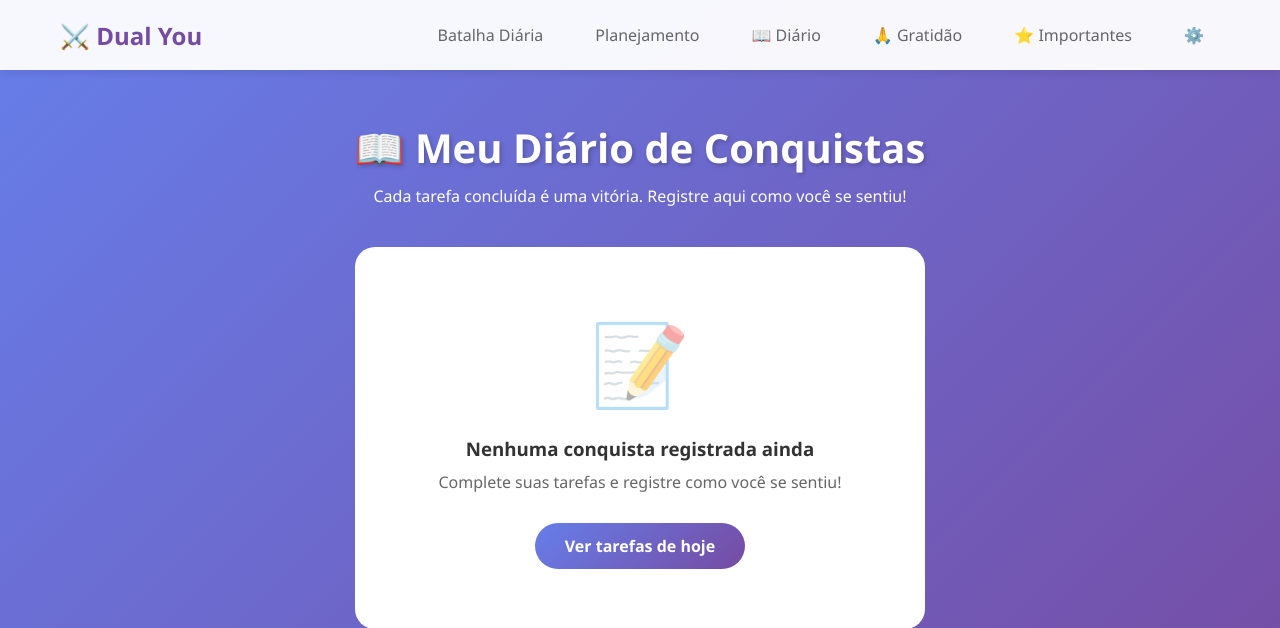
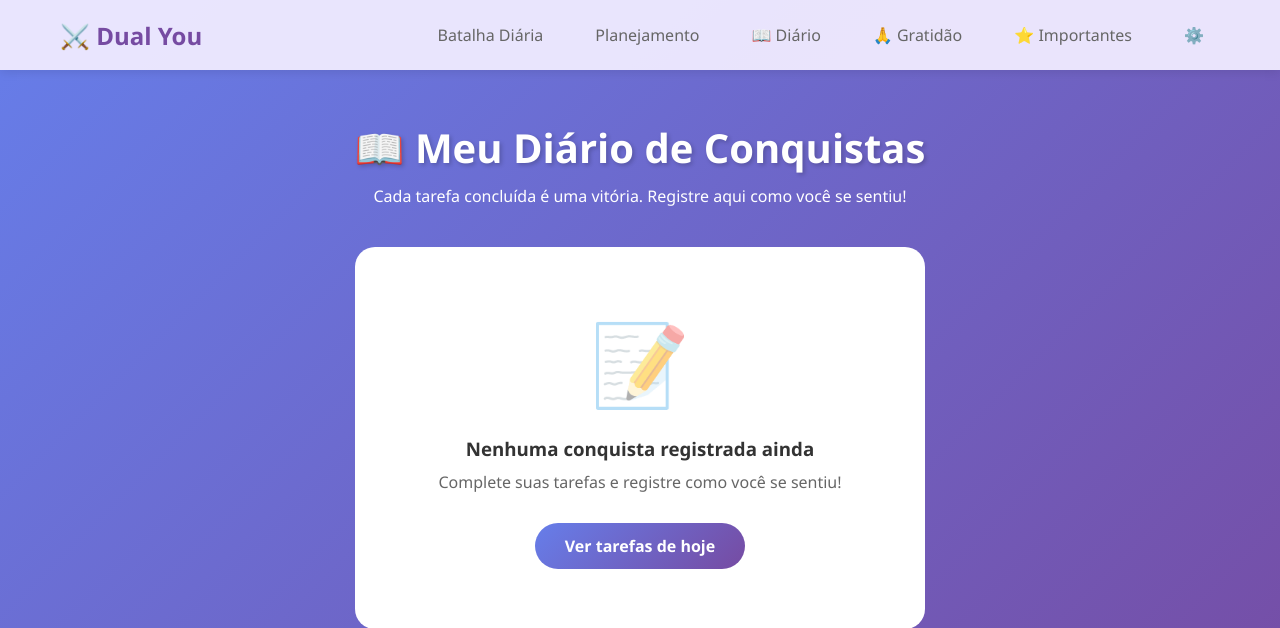
Before and after one commit to RaquelSantos380/Dual-you, a Flask app: page /diario in a window 1280 px wide. Shown: the top 628 px of the page. Run offline with Flask 3, Linux system fonts and the light colour scheme.

Commit message:
novo style ultimo purple

```diff
--- a/static/style.css
+++ b/static/style.css
@@ -20,7 +20,7 @@ html, body {
 /* ========== NAVBAR ========== */
 .navbar {
     width: 100%;
-    background: rgba(255, 255, 255, 0.95);
+    background: rgba(241, 235, 255, 0.95);
     box-shadow: 0 2px 10px rgba(0,0,0,0.1);
     padding: 1rem 0;
     position: sticky;
@@ -59,7 +59,7 @@ html, body {
 
 .nav-link:hover {
     background: #764ba2;
-    color: white;
+    color: rgb(255, 255, 255);
 }
 
 /* ========== CONTAINER PRINCIPAL ========== */
```
